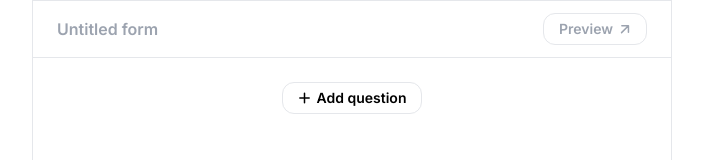
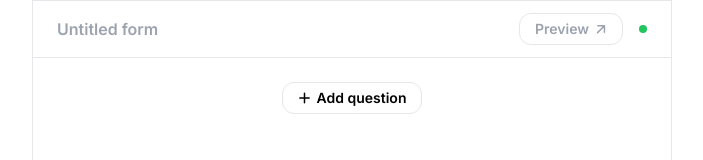
Before and after one commit to EltonLobo07/simple-form-builder, a Next.js app: page / in a window 1280 px wide. Shown: the top 160 px of the page, without its empty margins (288-991 px from the left). Built offline with nearby package versions, Linux system fonts and the light colour scheme.

Commit message:
add an indicator to show if changes are saved

```diff
--- /dev/null
+++ b/src/app/ui/form-builder/ChangesSavedIndicator.tsx
@@ -0,0 +1,23 @@
+"use client";
+
+import { classJoin } from "@/utils/tailwind";
+import { useFormState } from "./form-state";
+
+export function ChangesSavedIndicator() {
+  const areChangesSaved = useFormState((state) => state.areChangesSaved);
+
+  return (
+    <div
+      aria-live="polite"
+      aria-atomic="true"
+      className={classJoin(
+        "w-8px h-8px rounded-full relative",
+        areChangesSaved ? "bg-green-500" : "bg-yellow-500"
+      )}
+    >
+      <span className="sr-only">{`changes are ${
+        areChangesSaved ? "" : "not "
+      }saved`}</span>
+    </div>
+  );
+}
--- a/src/app/ui/form-builder/FormBuilder.tsx
+++ b/src/app/ui/form-builder/FormBuilder.tsx
@@ -8,6 +8,7 @@ import { Tick } from "../icons";
 import { Notifier } from "./Notifier";
 import { BtnWithIcon } from "../components/BtnWithIcon";
 import { SaveAsDraftBtn } from "./SaveAsDraftBtn";
+import { ChangesSavedIndicator } from "./ChangesSavedIndicator";
 
 type Props = Readonly<{
   headingLvl: 1 | 2 | 3 | 4 | 5 | 6;
@@ -32,7 +33,10 @@ export function FormBuilder(props: Props) {
             <Heading id={formHeadingId} className="grow">
               <HeadingInput />
             </Heading>
-            <PreviewLink />
+            <div className="flex items-center gap-x-16px">
+              <PreviewLink />
+              <ChangesSavedIndicator />
+            </div>
           </header>
           <Notifier />
         </div>
--- a/src/app/ui/form-builder/form-state.tsx
+++ b/src/app/ui/form-builder/form-state.tsx
@@ -21,33 +21,34 @@ export function FormStateProvider(
         heading: props.initialHeading ?? "",
         questions: props.initialQuestions ?? [],
         notification: props.initialNotification ?? null,
-        // todo: create a middleware to get rid of the repitition - setting `notification`
+        areChangesSaved: true,
+        // todo: create a middleware to get rid of the repitition - setting `areChangesSaved`
         addQuestion: (question: Question) =>
           set(({ questions }) => ({
             questions: [...questions, question],
-            notification: {
-              type: "warning",
-              message: "changes are not saved",
-            },
+            areChangesSaved: false,
           })),
         updateQuestion: (id: string, updated: Question) => {
           set((state) => ({
             questions: state.questions.map((question) =>
               question.id === id ? updated : question
             ),
-            notification: { type: "warning", message: "changes are not saved" },
+            areChangesSaved: false,
           }));
         },
         deleteQuestion: (id: string) => {
           set((state) => ({
             questions: state.questions.filter((question) => question.id !== id),
-            notification: { type: "warning", message: "changes are not saved" },
+            areChangesSaved: false,
           }));
         },
         setNotification: (notification: Notification) => {
           set(() => ({
             notification,
           }));
+        },
+        changesSaved: () => {
+          set(() => ({ areChangesSaved: true }));
         },
       })),
     // Since the props are named with a prefix of `initial`, there is no need to react to changes
--- a/src/app/ui/form-builder/types.ts
+++ b/src/app/ui/form-builder/types.ts
@@ -32,8 +32,10 @@ export type FormState = {
   heading: string;
   questions: Question[];
   notification: Notification | null;
+  areChangesSaved: boolean;
   addQuestion: (question: Question) => void;
   updateQuestion: (id: string, updated: Question) => void;
   deleteQuestion: (id: string) => void;
   setNotification: (notification: Notification) => void;
+  changesSaved: () => void;
 };
```
